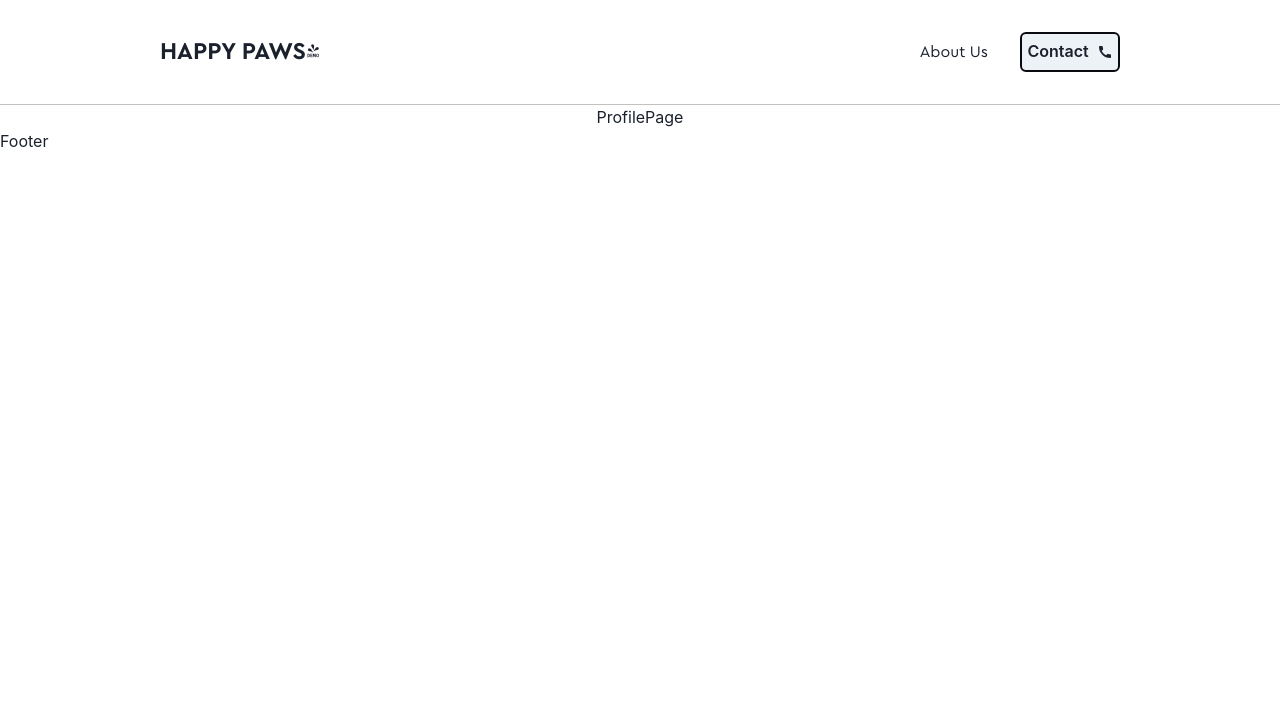
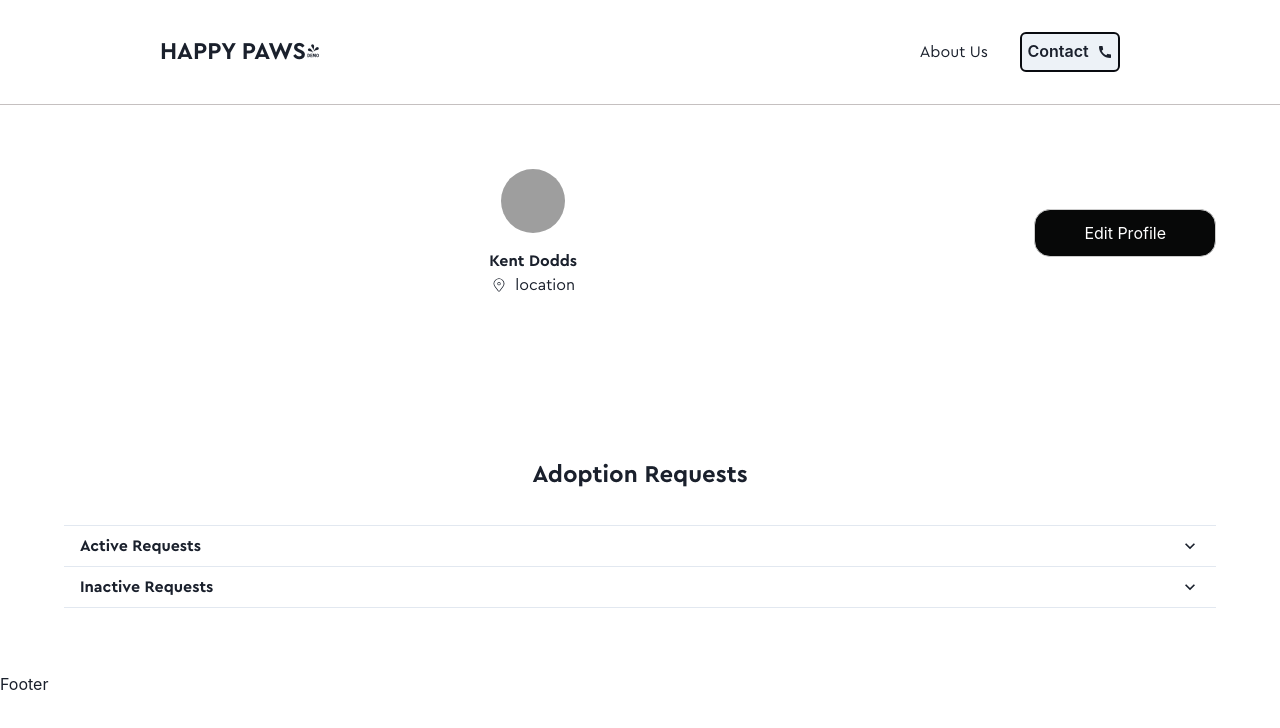
Before and after one commit to bernard493/HappyPaws-client, a React (Create React App) app: page /profile in a window 1280 px wide. Shown: the top 728 px of the page. Built offline with nearby package versions, Linux system fonts and the light colour scheme; grey boxes are pictures that could not be loaded.

Commit message:
Profile page built , added Edit profile information and Request Accordion

```diff
--- a/src/Components/Button/Button.scss
+++ b/src/Components/Button/Button.scss
@@ -3,6 +3,7 @@
 
 .Btn {
   width: 100%;
+  height: 3rem;
   border: 1px solid #ccc;
   border-radius: 1rem;
   padding: 0.5rem;
--- /dev/null
+++ b/src/Components/EditProfileDrawer/EditProfileDrawer.jsx
@@ -0,0 +1,40 @@
+import React from "react";
+import {
+  Drawer,
+  DrawerBody,
+  DrawerFooter,
+  DrawerHeader,
+  DrawerOverlay,
+  DrawerContent,
+  DrawerCloseButton,
+  Button,
+  useDisclosure,
+} from "@chakra-ui/react";
+const EditProfileDrawer = ({ isOpen,  btnRef, onClose }) => {
+
+  return (
+    <Drawer
+      isOpen={isOpen}
+      placement="right"
+      onClose={onClose}
+      finalFocusRef={btnRef}
+    >
+      <DrawerOverlay />
+      <DrawerContent>
+        <DrawerCloseButton />
+        <DrawerHeader>Update Your Details</DrawerHeader>
+
+        <DrawerBody>{/* <Input placeholder='Type here...' /> */}</DrawerBody>
+
+        <DrawerFooter>
+          <Button variant="outline" mr={3} onClick={onClose}>
+            Cancel
+          </Button>
+          {/* <Button colorScheme='blue'>Save</Button> */}
+        </DrawerFooter>
+      </DrawerContent>
+    </Drawer>
+  );
+};
+
+export default EditProfileDrawer;
--- /dev/null
+++ b/src/Components/RequestCard/RequestCard.jsx
@@ -0,0 +1,51 @@
+import React from "react";
+import "./RequestCard.scss";
+import { Badge } from "@chakra-ui/react";
+const RequestCard = ({ request }) => {
+  const { name, orderNumber, price, offerPrice, shelter, orderStatus } =
+    request;
+  return (
+    <div className="request-card">
+      <div className="request-card__order-container">
+        <p>
+          Order Number : <span className="request-card__order-text">{orderNumber}</span>
+        </p>
+        {orderStatus === "Approved" ? (
+          <Badge variant="subtle" colorScheme="purple" fontSize="0.6rem">
+            {orderStatus}
+          </Badge>
+        ) : orderStatus === "Canceled" ? (
+          <Badge variant="subtle" colorScheme="red" fontSize="0.6rem">
+            {orderStatus}
+          </Badge>
+        ) : orderStatus === "Completed" ? (
+          <Badge variant="subtle" colorScheme="green" fontSize="0.6rem">
+            {orderStatus}
+          </Badge>
+        ) : (
+          <Badge fontSize="0.6rem">{orderStatus}</Badge>
+        )}
+      </div>
+      <div className="request-card__detail-container">
+        <div>
+          <p>
+            Name : <span className="request-card__order-text">{name}</span>
+          </p>
+          <p>
+            Shelter : <span className="request-card__order-text">{shelter.name}</span>
+          </p>
+        </div>
+        <div>
+          <p>
+            Price : <span className="request-card__order-text">£  {price}</span>
+          </p>
+          <p>
+            Offer  : <span className="request-card__order-text">£  {offerPrice}</span>
+          </p>
+        </div>
+      </div>
+    </div>
+  );
+};
+
+export default RequestCard;
--- /dev/null
+++ b/src/Components/RequestCard/RequestCard.scss
@@ -0,0 +1,26 @@
+@use "../../styles/partials/mixin" as *;
+@use "../../styles/partials/variables" as *;
+
+.request-card {
+  padding: 0.5rem;
+  margin-bottom: 1rem;
+  border-radius: 1rem;
+  border: 1px solid #ccc;
+
+  &__order-container{
+    display: flex;
+    justify-content: space-between;
+    align-items: center;
+  }
+
+  &__detail-container{
+    padding-top: 1rem;
+    display: flex;
+    justify-content: space-between;
+    align-items: center;
+  }
+
+  &__order-text{
+    font-weight: bold;
+  }
+}
--- a/src/Pages/ProfilePage/ProfilePage.jsx
+++ b/src/Pages/ProfilePage/ProfilePage.jsx
@@ -1,10 +1,163 @@
-import React from 'react'
-import "./ProfilePage.scss"
+import React, { useRef, useState } from "react";
+import "./ProfilePage.scss";
+import Button from "../../Components/Button/Button";
+import {
+  Avatar,
+  Accordion,
+  AccordionItem,
+  AccordionButton,
+  AccordionPanel,
+  AccordionIcon,
+  Box,
+  useDisclosure,
+} from "@chakra-ui/react";
+import { CiLocationOn } from "react-icons/ci";
+import EditProfileDrawer from "../../Components/EditProfileDrawer/EditProfileDrawer";
+import RequestCard from "../../Components/RequestCard/RequestCard";
+
+const adoptionRequests = [
+  {
+    id: "13fwsqwfwf",
+    name: "Pet1",
+    orderNumber: 223,
+    price: 202,
+    offerPrice: 299,
+    shelter: {
+      id: "6f5r65r6776t67",
+      name: "Loves shelter",
+    },
+    orderStatus: "Pending", // Canceled , Approved , Completed
+  },
+  {
+    id: "13fwsqwfwf",
+    name: "Pet1",
+    orderNumber: 223,
+    price: 202,
+    offerPrice: 299,
+    shelter: {
+      id: "6f5r65r6776t67",
+      name: "Loves shelter",
+    },
+    orderStatus: "Approved",
+  },
+  {
+    id: "13fwsqwfwf",
+    name: "Pet1",
+    orderNumber: 223,
+    price: 202,
+    offerPrice: 299,
+    shelter: {
+      id: "6f5r65r6776t67",
+      name: "Loves shelter",
+    },
+    orderStatus: "Canceled",
+  },
+  {
+    id: "13fwsqwfwf",
+    name: "Scooby",
+    orderNumber: 223,
+    price: 202,
+    offerPrice: 299,
+    shelter: {
+      id: "6f5r65r6776t67",
+      name: "Loves shelter",
+    },
+    orderStatus: "Completed",
+  },
+];
 
 const ProfilePage = () => {
+  const [isDisabled, setIsDisabled] = useState(false);
+  const { isOpen, onOpen, onClose } = useDisclosure();
+  const btnRef = useRef();
+
+  const handleEditProfile = () => {
+    // setIsDisabled(!isDisabled);
+    onOpen();
+  };
+
   return (
-    <div>ProfilePage</div>
-  )
-}
+    <>
+      <section className="profile-page">
+        <div className="profile-page__details">
+          <div className="profile-page__details-information">
+            <Avatar
+              size="lg"
+              name="Kent Dodds"
+              src="https://bit.ly/kent-c-dodds"
+            />
+            <div className="profile-page__details-name">
+              <h2 className="profile-page__details-name-title">Kent Dodds</h2>
+              <div className="profile-page__details-location__container">
+                <CiLocationOn />
+                <p>location</p>
+              </div>
+            </div>
+          </div>
+          <Button
+            handleButtonClick={handleEditProfile}
+            isDisabledState={isDisabled}
+            notDisabledText={"Edit Profile"}
+            isDisabledText={"Edit Profile"}
+          />
+        </div>
 
-export default ProfilePage
+        <div className="adoption-request__container">
+          <h2 className="adoption-request__container--title">
+            Adoption Requests
+          </h2>
+          <Accordion  allowMultiples>
+            <AccordionItem>
+              <h2>
+                <AccordionButton _expanded={{ bg: 'black', color: 'white' }}>
+                  <Box as="span" flex="1" textAlign="left">
+                    Active Requests
+                  </Box>
+                  <AccordionIcon />
+                </AccordionButton>
+              </h2>
+              <AccordionPanel pb={4}>
+                {adoptionRequests
+                  .filter((eachRequest) => {
+                    return (
+                      eachRequest.orderStatus === "Pending" ||
+                      eachRequest.orderStatus === "Approved"
+                    );
+                  })
+                  .map((request) => {
+                    return <RequestCard key={request.id} request={request} />;
+                  })}
+              </AccordionPanel>
+            </AccordionItem>
+
+            <AccordionItem>
+              <h2>
+                <AccordionButton _expanded={{ bg: 'black', color: 'white' }}>
+                  <Box as="span" flex="1" textAlign="left">
+                    Inactive Requests
+                  </Box>
+                  <AccordionIcon />
+                </AccordionButton>
+              </h2>
+              <AccordionPanel pb={4}>
+                {adoptionRequests
+                  .filter((eachRequest) => {
+                    return (
+                      eachRequest.orderStatus === "Canceled" ||
+                      eachRequest.orderStatus === "Completed"
+                    );
+                  })
+                  .map((request) => {
+                    return <RequestCard key={request.id} request={request} />;
+                  })}
+              </AccordionPanel>
+            </AccordionItem>
+          </Accordion>
+        </div>
+      </section>
+      <EditProfileDrawer isOpen={isOpen} btnRef={btnRef} onClose={onClose} />
+    </>
+  );
+};
+
+export default ProfilePage;
--- a/src/Pages/ProfilePage/ProfilePage.scss
+++ b/src/Pages/ProfilePage/ProfilePage.scss
@@ -1,2 +1,61 @@
 @use "../../styles/partials/mixin" as *;
 @use "../../styles/partials/variables" as *;
+
+.profile-page {
+  width: 100%;
+
+  &__details {
+    width: 100%;
+    padding: 2rem 1rem;
+    @include tablet {
+      padding: 2rem 1rem;
+    }
+    @include desktop {
+      padding: 4rem;
+    }
+    display: flex;
+    flex-direction: column;
+    align-items: center;
+    gap: 2rem;
+    // padding-top: 1rem;
+
+    @include tablet {
+      flex-direction: row;
+      justify-content: space-between;
+    }
+
+    &-information {
+      display: flex;
+      flex-direction: row;
+      align-items: center;
+      width: 100%;
+      gap: 1rem;
+      @include tablet {
+        flex-direction: column;
+      }
+    }
+
+    &-location__container {
+      display: flex;
+      justify-content: center;
+      align-items: center;
+      gap: 0.5rem;
+    }
+  }
+}
+
+.adoption-request__container {
+  width: 100%;
+  padding: 2rem 0;
+  @include tablet {
+    padding: 2rem 0;
+  }
+  @include desktop {
+    padding: 4rem;
+  }
+  &--title {
+    font-size: 1.5rem;
+    text-align: center;
+    padding: 2rem 0;
+  }
+}
```
